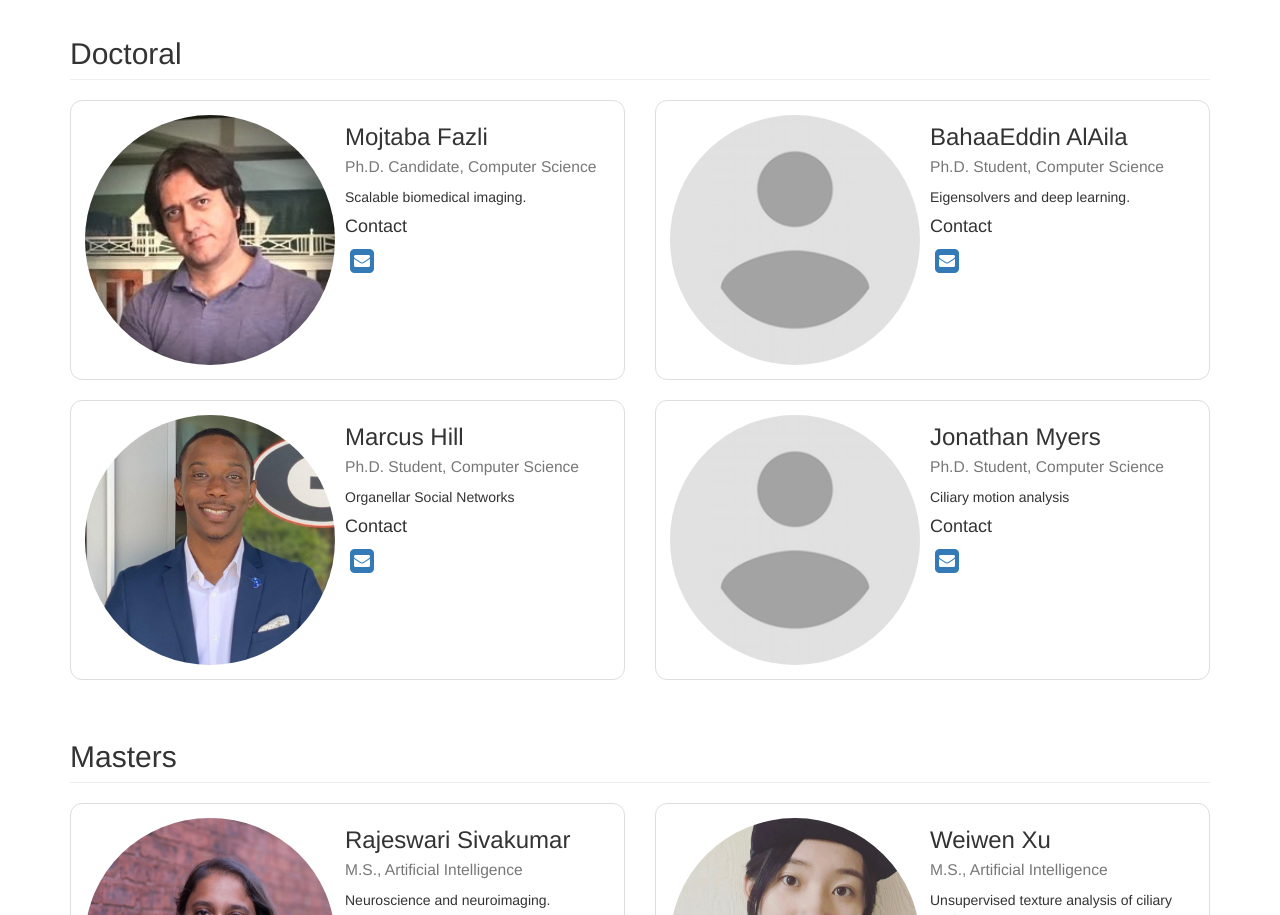
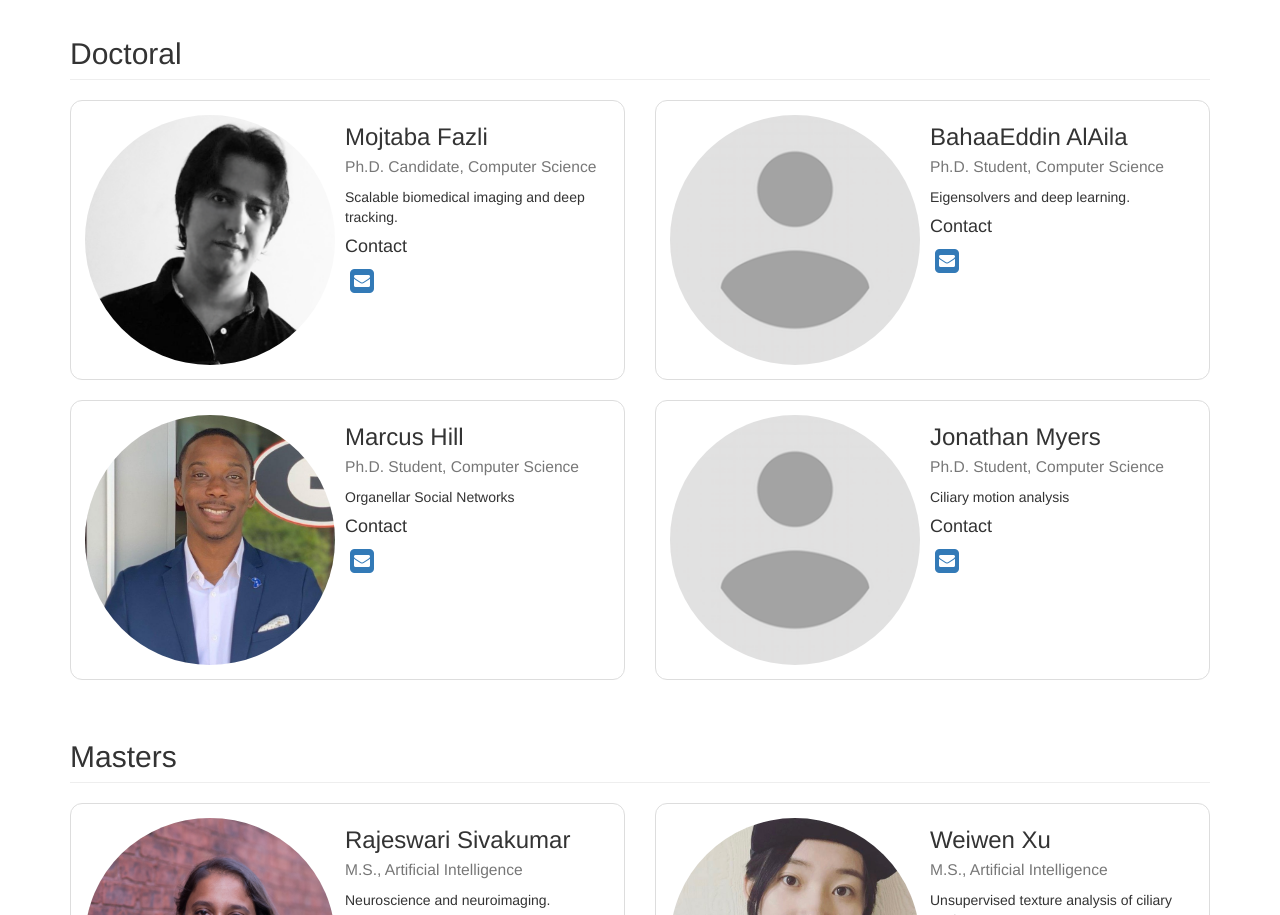
Before and after one commit to quinngroup/quinngroup.github.io, a plain HTML site: page people.html in a window 1280 px wide. Shown: the part 1126-2041 px from the top of the page. Drawn offline with Linux system fonts and the light colour scheme.

Commit message:
Updated personnel.

```diff
--- a/people.html
+++ b/people.html
@@ -175,12 +175,12 @@
 
             <div class="col-md-6">
                 <div class="thumbnail">
-                    <img class="img-circle" src="images/people/mojtaba.jpeg" alt="">
+                    <img class="img-circle" src="images/people/mojtaba_fazli.png" alt="">
                     <div class="caption">
                         <h3>Mojtaba Fazli <br />
                           <small>Ph.D. Candidate, Computer Science</small>
                         </h3>
-                        <p>Scalable biomedical imaging.</p>
+                        <p>Scalable biomedical imaging and deep tracking.</p>
                         <h4>Contact</h4>
                         <ul class="list-inline">
                             <li><a href="mailto:mojtaba@uga.edu"><i class="fa fa-2x fa-envelope-square"></i></a></li>
```
Also changed, not shown: images/people/mojtaba_fazli.png (added), images/people/retired/mojtaba.jpeg (renamed from images/people/mojtaba.jpeg).
